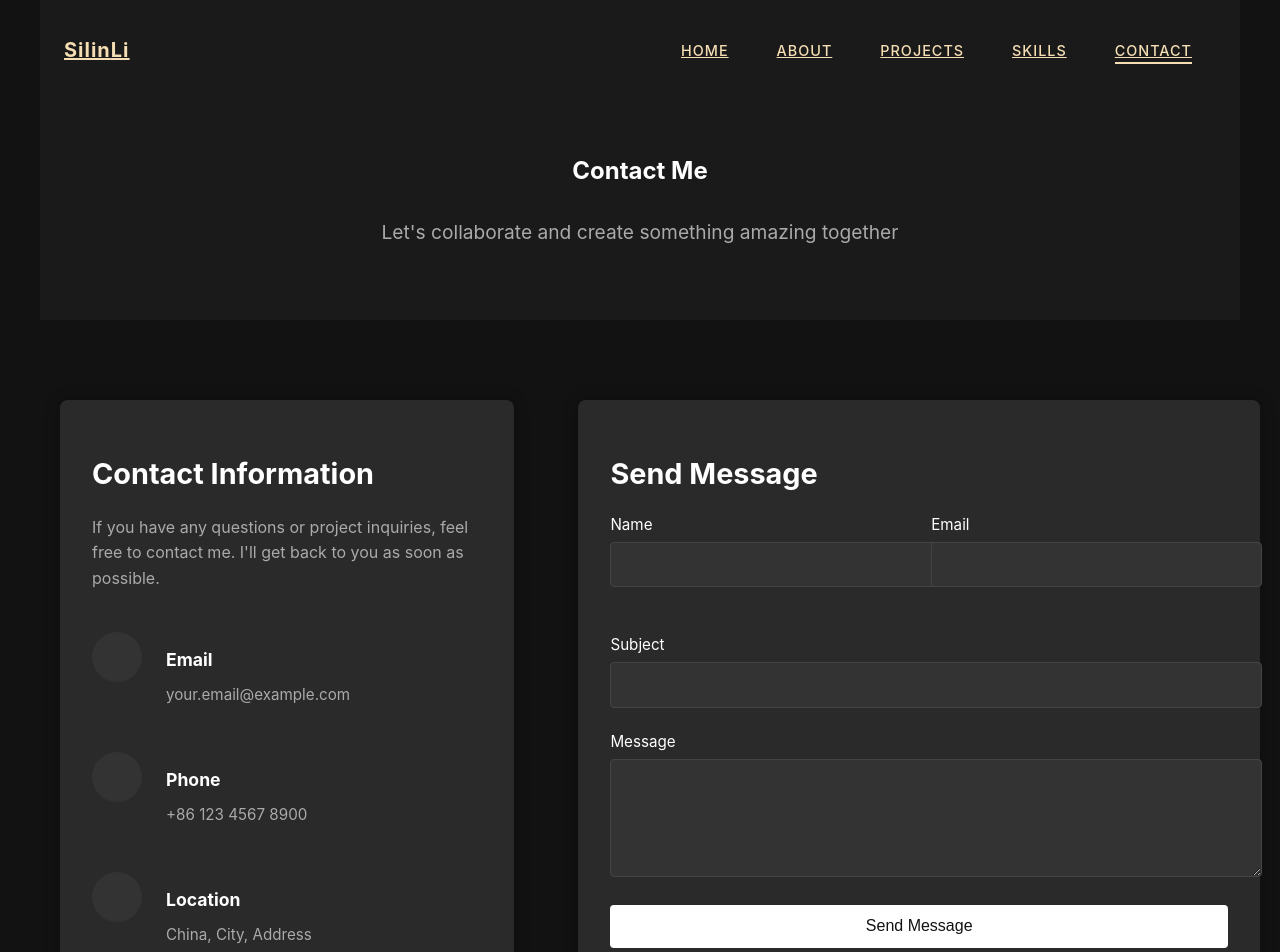
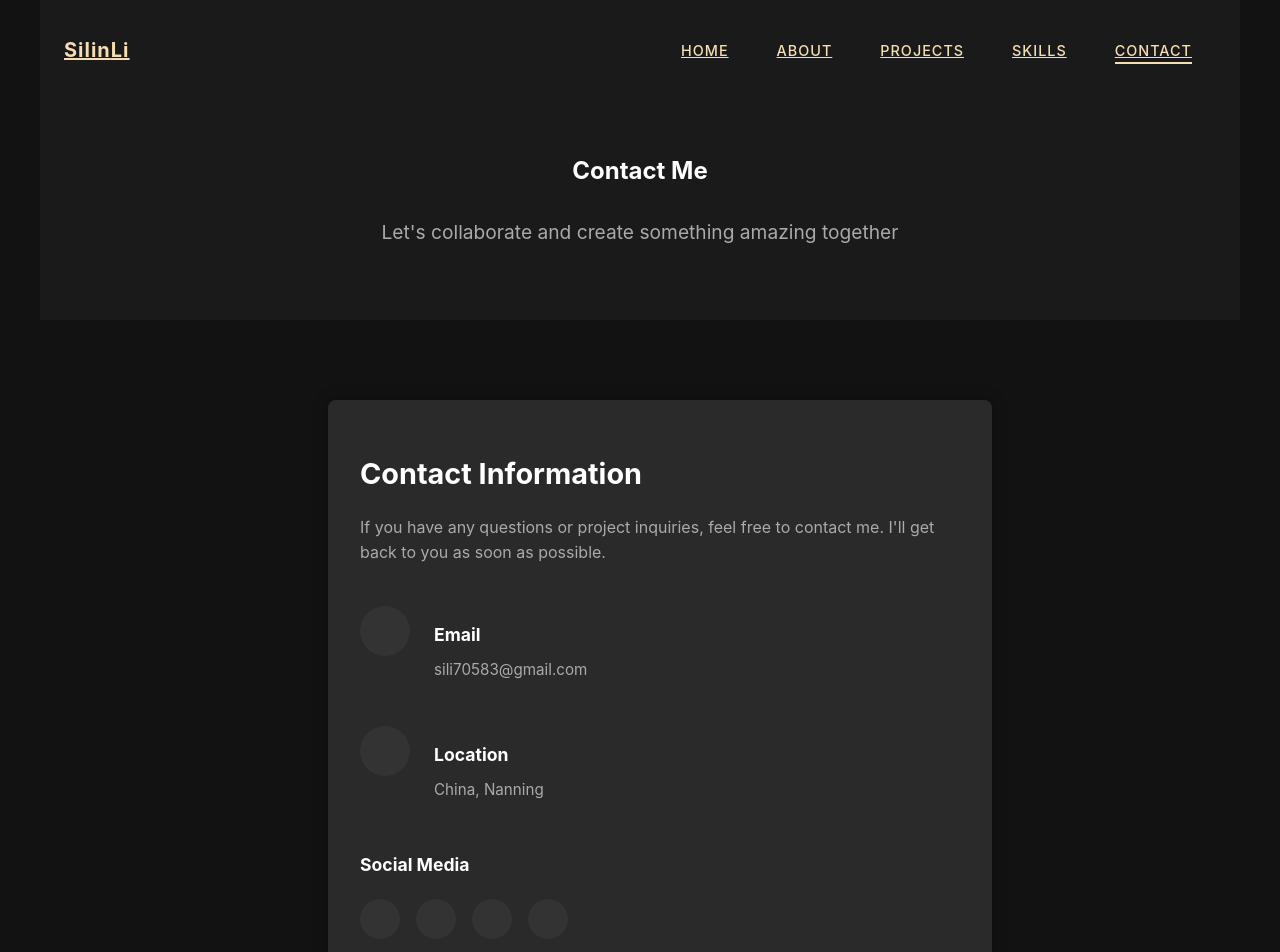
Before and after one commit to mochiquin/Personal-Homepage, a React (Create React App) app in the folder my-profile/: page /contact in a window 1280 px wide. Shown: the top 952 px of the page. Built offline with nearby package versions, Linux system fonts and the light colour scheme.

Commit message:
Refactor Contact component by removing form logic and updating contact information layout

```diff
--- a/my-profile/src/pages/Contact.jsx
+++ b/my-profile/src/pages/Contact.jsx
@@ -1,102 +1,7 @@
 // pages/Contact.jsx
-import { useState } from 'react';
 import '../styles/Contact.css';
 
 const Contact = () => {
-  // Form state
-  const [formData, setFormData] = useState({
-    name: '',
-    email: '',
-    subject: '',
-    message: ''
-  });
-
-  const [formErrors, setFormErrors] = useState({});
-  const [isSubmitting, setIsSubmitting] = useState(false);
-  const [submitSuccess, setSubmitSuccess] = useState(false);
-  const [submitError, setSubmitError] = useState(false);
-
-  // Handle input changes
-  const handleChange = (e) => {
-    const { name, value } = e.target;
-    setFormData(prev => ({
-      ...prev,
-      [name]: value
-    }));
-
-    // Clear error for the field being changed
-    if (formErrors[name]) {
-      setFormErrors(prev => ({
-        ...prev,
-        [name]: ''
-      }));
-    }
-  };
-
-  // Validate form
-  const validateForm = () => {
-    const errors = {};
-
-    if (!formData.name.trim()) {
-      errors.name = 'Please enter your name';
-    }
-
-    if (!formData.email.trim()) {
-      errors.email = 'Please enter your email';
-    } else if (!/\S+@\S+\.\S+/.test(formData.email)) {
-      errors.email = 'Please enter a valid email address';
-    }
-
-    if (!formData.subject.trim()) {
-      errors.subject = 'Please enter a subject';
-    }
-
-    if (!formData.message.trim()) {
-      errors.message = 'Please enter your message';
-    }
-
-    setFormErrors(errors);
-    return Object.keys(errors).length === 0;
-  };
-
-  // Handle form submission
-  const handleSubmit = async (e) => {
-    e.preventDefault();
-
-    if (validateForm()) {
-      setIsSubmitting(true);
-      setSubmitError(false);
-
-      try {
-        // Here you can add your actual form submission logic
-        // For example, using fetch or axios to send data to a backend API
-        console.log('Sending form data:', formData);
-
-        // Simulate API request
-        await new Promise(resolve => setTimeout(resolve, 1500));
-
-        setSubmitSuccess(true);
-        setFormData({
-          name: '',
-          email: '',
-          subject: '',
-          message: ''
-        });
-      } catch (error) {
-        console.error('Form submission error:', error);
-        setSubmitError(true);
-      } finally {
-        setIsSubmitting(false);
-      }
-    }
-  };
-
-  // Reset form state
-  const resetForm = () => {
-    setSubmitSuccess(false);
-    setSubmitError(false);
-  };
-
   return (
     <div className="contact">
       <div className="contact-container">
@@ -108,7 +13,7 @@ const Contact = () => {
           </div>
         </section>
 
-        {/* Contact information and form */}
+        {/* Contact information */}
         <section className="contact-main">
           <div className="contact-content">
             <div className="contact-info">
@@ -124,17 +29,7 @@ const Contact = () => {
                   </div>
                   <div className="info-content">
                     <h3>Email</h3>
-                    <p>your.email@example.com</p>
-                  </div>
-                </div>
-
-                <div className="info-item">
-                  <div className="info-icon">
-                    <i className="fas fa-phone-alt"></i>
-                  </div>
-                  <div className="info-content">
-                    <h3>Phone</h3>
-                    <p>+86 123 4567 8900</p>
+                    <p>sili70583@gmail.com</p>
                   </div>
                 </div>
 
@@ -144,7 +39,7 @@ const Contact = () => {
                   </div>
                   <div className="info-content">
                     <h3>Location</h3>
-                    <p>China, City, Address</p>
+                    <p>China, Nanning</p>
                   </div>
                 </div>
               </div>
@@ -166,97 +61,6 @@ const Contact = () => {
                   </a>
                 </div>
               </div>
-            </div>
-
-            <div className="contact-form-container">
-              <h2>Send Message</h2>
-
-              {submitSuccess ? (
-                <div className="form-success">
-                  <div className="success-icon">
-                    <i className="fas fa-check-circle"></i>
-                  </div>
-                  <h3>Message Sent!</h3>
-                  <p>Thank you for your message. I'll contact you shortly.</p>
-                  <button className="btn btn-accent" onClick={resetForm}>
-                    Send New Message
-                  </button>
-                </div>
-              ) : (
-                <form className="contact-form" onSubmit={handleSubmit}>
-                  <div className="form-grid">
-                    <div className="form-group">
-                      <label htmlFor="name">Name</label>
-                      <input
-                        type="text"
-                        id="name"
-                        name="name"
-                        value={formData.name}
-                        onChange={handleChange}
-                        className={formErrors.name ? 'error' : ''}
-                      />
-                      {formErrors.name && <span className="error-message">{formErrors.name}</span>}
-                    </div>
-
-                    <div className="form-group">
-                      <label htmlFor="email">Email</label>
-                      <input
-                        type="email"
-                        id="email"
-                        name="email"
-                        value={formData.email}
-                        onChange={handleChange}
-                        className={formErrors.email ? 'error' : ''}
-                      />
-                      {formErrors.email && <span className="error-message">{formErrors.email}</span>}
-                    </div>
-                  </div>
-
-                  <div className="form-group">
-                    <label htmlFor="subject">Subject</label>
-                    <input
-                      type="text"
-                      id="subject"
-                      name="subject"
-                      value={formData.subject}
-                      onChange={handleChange}
-                      className={formErrors.subject ? 'error' : ''}
-                    />
-                    {formErrors.subject && <span className="error-message">{formErrors.subject}</span>}
-                  </div>
-
-                  <div className="form-group">
-                    <label htmlFor="message">Message</label>
-                    <textarea
-                      id="message"
-                      name="message"
-                      rows="5"
-                      value={formData.message}
-                      onChange={handleChange}
-                      className={formErrors.message ? 'error' : ''}
-                    ></textarea>
-                    {formErrors.message && <span className="error-message">{formErrors.message}</span>}
-                  </div>
-
-                  {submitError && (
-                    <div className="form-error">
-                      <p>An error occurred while sending your message. Please try again later.</p>
-                    </div>
-                  )}
-
-                  <button
-                    type="submit"
-                    className="btn btn-accent"
-                    disabled={isSubmitting}
-                  >
-                    {isSubmitting ? (
-                      <>
-                        <i className="fas fa-spinner fa-spin"></i> Sending...
-                      </>
-                    ) : 'Send Message'}
-                  </button>
-                </form>
-              )}
             </div>
           </div>
         </section>
--- a/my-profile/src/styles/Contact.css
+++ b/my-profile/src/styles/Contact.css
@@ -16,8 +16,6 @@
   --dark-gray: #2a2a2a;
   --medium-gray: #333333;
   --light-gray: #444444;
-  --error-color: #e53935;
-  --success-color: #4caf50;
 
   width: 100%;
   max-width: 1200px;
@@ -79,9 +77,8 @@
 }
 
 .contact-container .contact-content {
-  display: grid;
-  grid-template-columns: 1fr 1.5fr;
-  gap: 4rem;
+  display: flex;
+  justify-content: center;
 }
 
 /* Contact info section */
@@ -90,6 +87,8 @@
   background-color: var(--dark-gray);
   border-radius: 8px;
   box-shadow: 0 0 15px rgba(0, 0, 0, 0.3);
+  max-width: 600px;
+  width: 100%;
 }
 
 .contact-container .contact-info h2 {
@@ -164,156 +163,13 @@
   font-size: 1rem;
   color: var(--text-color);
   transition: all 0.3s ease;
+  text-decoration: none;
 }
 
 .contact-container .social-icon:hover {
   background-color: var(--accent-color);
   color: var(--background-color);
   transform: translateY(-3px);
-}
-
-/* Contact form */
-.contact-container .contact-form-container {
-  padding: 2rem;
-  background-color: var(--dark-gray);
-  border-radius: 8px;
-  box-shadow: 0 0 15px rgba(0, 0, 0, 0.3);
-}
-
-.contact-container .contact-form-container h2 {
-  font-size: 1.8rem;
-  margin-bottom: 1.5rem;
-  color: var(--text-color);
-}
-
-.contact-container .form-grid {
-  display: grid;
-  grid-template-columns: 1fr 1fr;
-  gap: 1.5rem;
-  margin-bottom: 1.5rem;
-}
-
-.contact-container .form-group {
-  margin-bottom: 1.5rem;
-}
-
-.contact-container .form-group label {
-  display: block;
-  margin-bottom: 0.5rem;
-  font-size: 0.95rem;
-  color: var(--text-color);
-}
-
-.contact-container .form-group input,
-.contact-container .form-group textarea {
-  width: 100%;
-  padding: 0.8rem 1rem;
-  background-color: var(--medium-gray);
-  border: 1px solid var(--light-gray);
-  border-radius: 4px;
-  color: var(--text-color);
-  font-size: 1rem;
-  transition: all 0.3s ease;
-}
-
-.contact-container .form-group input:focus,
-.contact-container .form-group textarea:focus {
-  outline: none;
-  border-color: var(--accent-color);
-  background-color: var(--medium-gray);
-}
-
-.contact-container .form-group input.error,
-.contact-container .form-group textarea.error {
-  border-color: var(--error-color);
-}
-
-.contact-container .error-message {
-  color: var(--error-color);
-  font-size: 0.8rem;
-  margin-top: 0.5rem;
-  display: block;
-}
-
-.contact-container .form-error {
-  background-color: rgba(229, 57, 53, 0.1);
-  padding: 1rem;
-  border-radius: 4px;
-  margin-bottom: 1.5rem;
-}
-
-.contact-container .form-error p {
-  color: var(--error-color);
-  font-size: 0.9rem;
-}
-
-.contact-container .contact-form button {
-  display: flex;
-  align-items: center;
-  justify-content: center;
-  gap: 0.5rem;
-  width: 100%;
-  padding: 0.8rem 1.5rem;
-  background-color: var(--accent-color);
-  color: var(--background-color);
-  border: none;
-  border-radius: 4px;
-  font-size: 1rem;
-  font-weight: 500;
-  cursor: pointer;
-  transition: all 0.3s ease;
-}
-
-.contact-container .contact-form button:hover {
-  transform: translateY(-3px);
-  box-shadow: 0 10px 20px rgba(0, 0, 0, 0.2);
-}
-
-.contact-container .contact-form button:disabled {
-  opacity: 0.7;
-  cursor: not-allowed;
-  transform: none;
-  box-shadow: none;
-}
-
-.contact-container .form-success {
-  text-align: center;
-  padding: 2rem;
-}
-
-.contact-container .success-icon {
-  font-size: 3rem;
-  color: var(--success-color);
-  margin-bottom: 1.5rem;
-}
-
-.contact-container .form-success h3 {
-  font-size: 1.5rem;
-  margin-bottom: 1rem;
-  color: var(--text-color);
-}
-
-.contact-container .form-success p {
-  color: var(--text-secondary);
-  margin-bottom: 2rem;
-}
-
-.contact-container .form-success button {
-  display: inline-block;
-  padding: 0.8rem 1.5rem;
-  background-color: var(--accent-color);
-  color: var(--background-color);
-  border: none;
-  border-radius: 4px;
-  font-size: 1rem;
-  font-weight: 500;
-  cursor: pointer;
-  transition: all 0.3s ease;
-}
-
-.contact-container .form-success button:hover {
-  transform: translateY(-3px);
-  box-shadow: 0 10px 20px rgba(0, 0, 0, 0.2);
 }
 
 /* FAQ section */
@@ -377,23 +233,18 @@
 
 /* Responsive design */
 @media screen and (max-width: 1024px) {
-  .contact-container .contact-content {
-    grid-template-columns: 1fr;
-    gap: 2rem;
-  }
-
   .contact-container .faq-grid {
     grid-template-columns: 1fr;
   }
 }
 
 @media screen and (max-width: 768px) {
-  .contact-container .form-grid {
-    grid-template-columns: 1fr;
+  .contact-container .contact-header {
+    height: 30vh;
   }
 
-  .contact-container .contact-header {
-    height: 30vh;
+  .contact-container .contact-info {
+    padding: 1.5rem;
   }
 }
 
@@ -407,4 +258,12 @@
   .contact-container .section-header h2 {
     font-size: 1.8rem;
   }
+
+  .contact-container .contact-main {
+    padding: 3rem 20px;
+  }
+
+  .contact-container .faq-section {
+    padding: 3rem 20px;
+  }
 }
```
